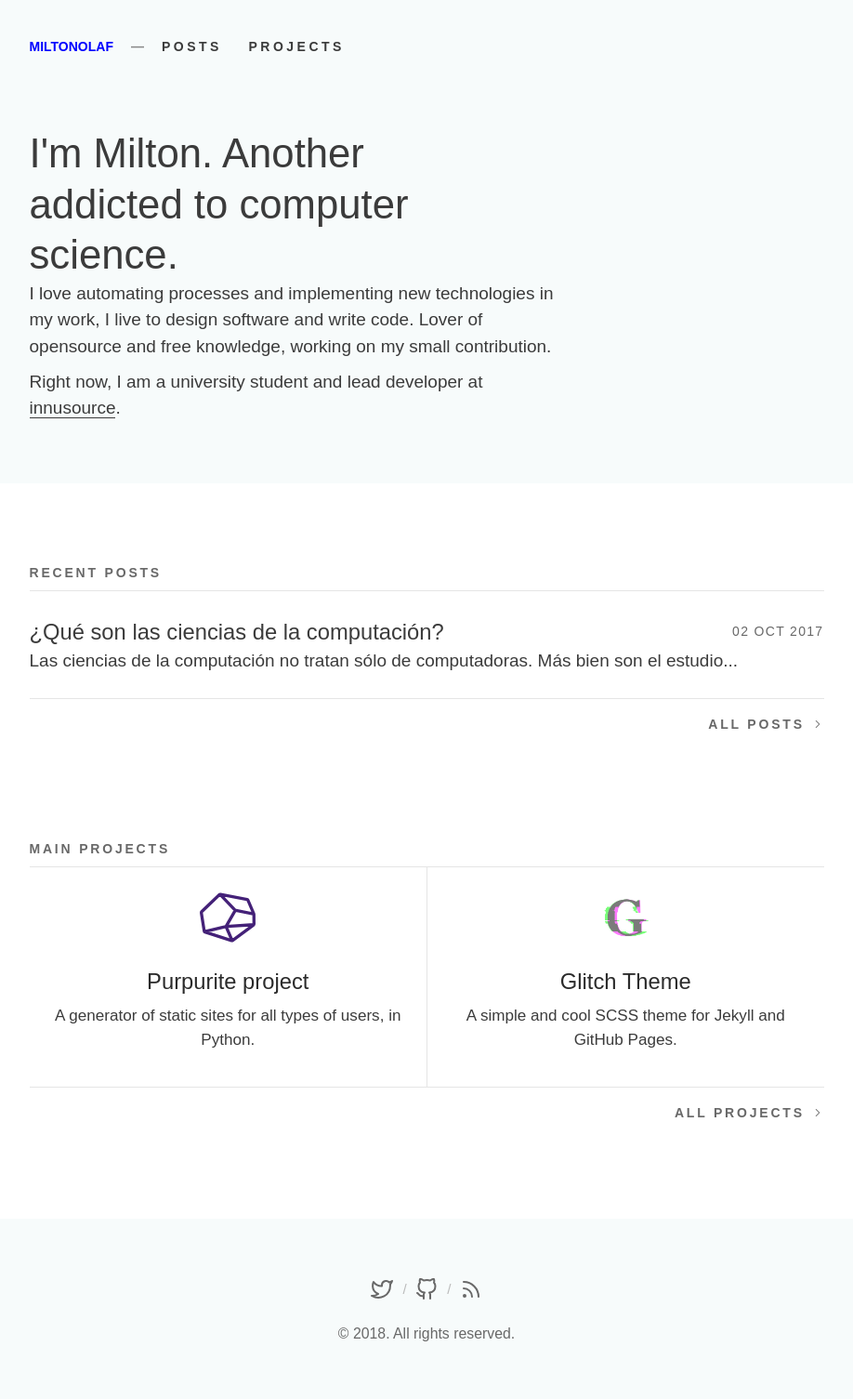
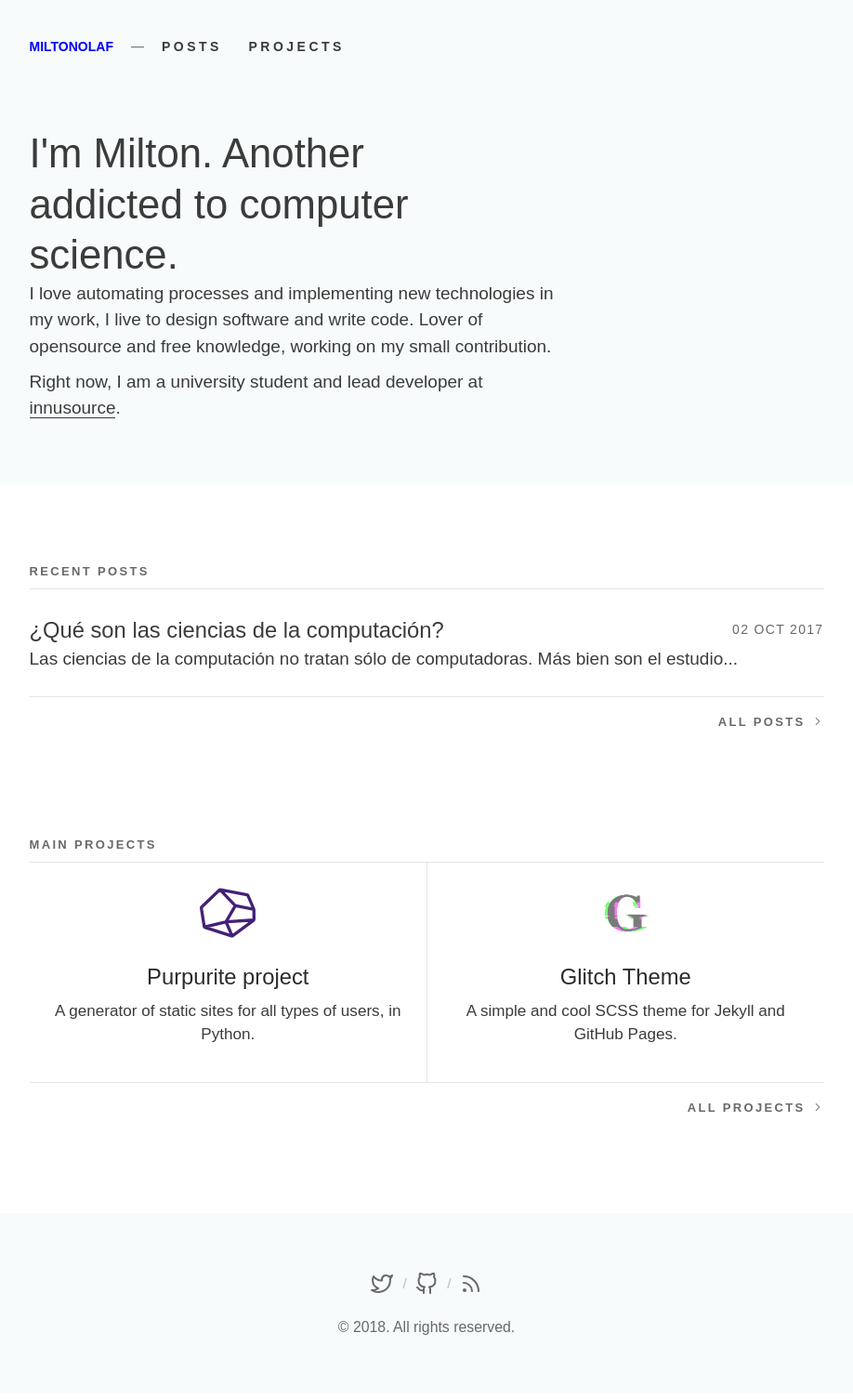
Before and after one commit to MiltonOlaf/miltonolaf.github.io, a Jekyll site: the page built from index.html, in a window 1280 px wide. Shown: the whole page at 93% size, without its empty margins (181-1099 px from the left). Built offline with Jekyll 4.4.1, drawn with Linux system fonts in a browser that asks for light colours; some web fonts are replaced.

Commit message:
.min-head spacing

```diff
--- a/_sass/glitch/_type.scss
+++ b/_sass/glitch/_type.scss
@@ -20,9 +20,9 @@ h1 {
 
 .min-head{
   font-weight: 600;
-  font-size: 14px;
+  font-size: 13px;
   color: $gray-3;
-  letter-spacing: .2em;
+  letter-spacing: .18em;
   svg{
     vertical-align: middle;
     margin-top: -3px;
```
